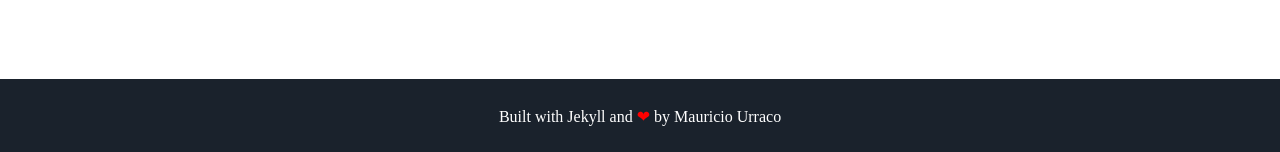
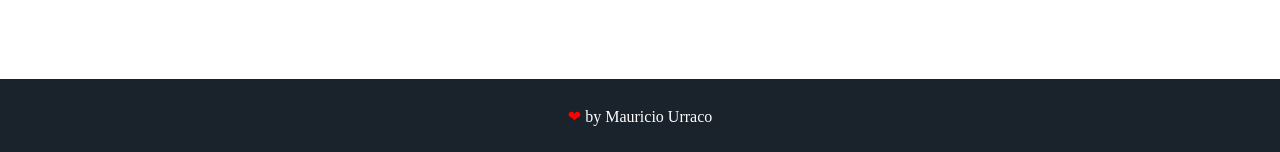
Before and after one commit to ZernerdaBot/ZernerdaBot.github.io, a Jekyll site: the page built from index.html, in a window 1280 px wide. Shown: the part 1103-1255 px from the top of the page. Built offline with Jekyll 4.4.1, drawn with Linux system fonts in a browser that asks for light colours; some web fonts are replaced.

Commit message:
Update footer.html

```diff
--- a/_includes/footer.html
+++ b/_includes/footer.html
@@ -1,6 +1,6 @@
 <footer class="footer">
     <!-- <p>&copy; {{ site.username }}</p> -->
-    <p>Built with Jekyll and <span class="love">❤</span> by <a href="https://github.com/murraco">Mauricio Urraco</a></p>
+    <p> <span class="love">❤</span> by <a href="https://github.com/murraco">Mauricio Urraco</a></p>
 </footer>
 <script src="{{ '/assets/js/particles.min.js' | prepend: site.baseurl }}"></script>
 <script src="{{ '/assets/js/sweet-scroll.min.js' | prepend: site.baseurl }}"></script>
```
